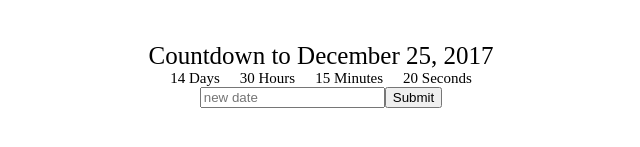
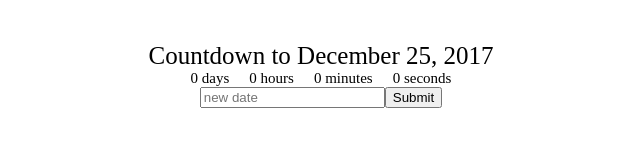
Before and after one commit to rmcharchian/react-countdownchamp, a React (Create React App) app: page / in a window 1280 px wide. Shown: the part 211-358 px from the top of the page, without its empty margins (319-959 px from the left). Built offline with nearby package versions, Linux system fonts and the light colour scheme.

Commit message:
clock component added

```diff
--- a/src/App.js
+++ b/src/App.js
@@ -1,4 +1,5 @@
 import React, { Component } from 'react';
+import Clock from './Clock';
 import './App.css';
 
 class App extends Component {
@@ -20,12 +21,7 @@
   return (
     <div className="App">
       <div className="App-title">Countdown to {this.state.deadline}</div>
-      <div>
-        <div className="Clock-days">14 Days</div>
-        <div className="Clock-hours">30 Hours</div>
-        <div className="Clock-minutes">15 Minutes</div>
-        <div className="Clock-minutes">20 Seconds</div>
-      </div>
+      <Clock />
       <div>
       <input
         placeholder='new date'
--- /dev/null
+++ b/src/Clock.js
@@ -0,0 +1,26 @@
+import React, { Component } from 'react';
+import './App.css';
+
+class Clock extends Component {
+  constructor(props) {
+    super(props);
+    this.state = {
+      days: 0,
+      hours: 0,
+      minutes: 0,
+      seconds: 0
+    }
+  }
+
+  render(){
+    return (
+    <div>
+      <div className="Clock-days">{this.state.days} days</div>
+      <div className="Clock-hours">{this.state.hours} hours</div>
+      <div className="Clock-minutes">{this.state.minutes} minutes</div>
+      <div className="Clock-minutes">{this.state.seconds} seconds</div>
+    </div>
+  )}
+}
+
+export default Clock;
```
